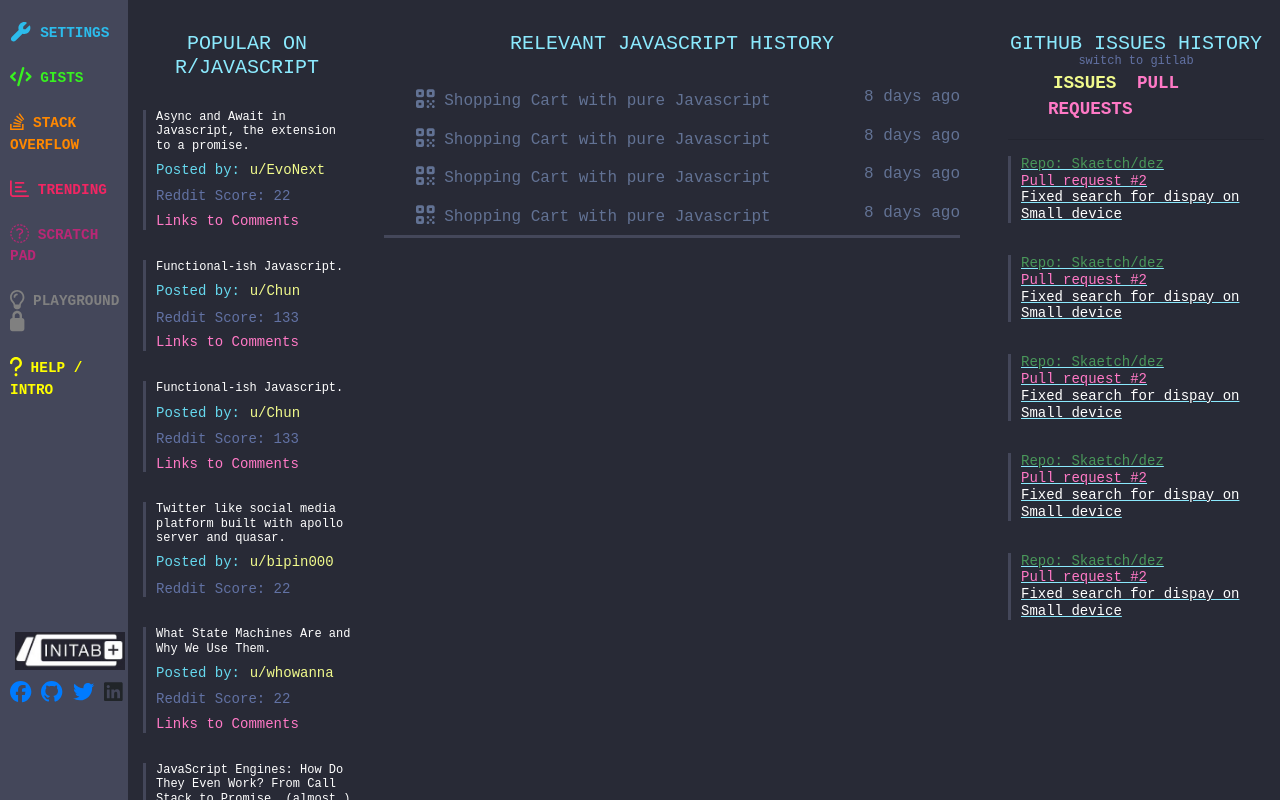
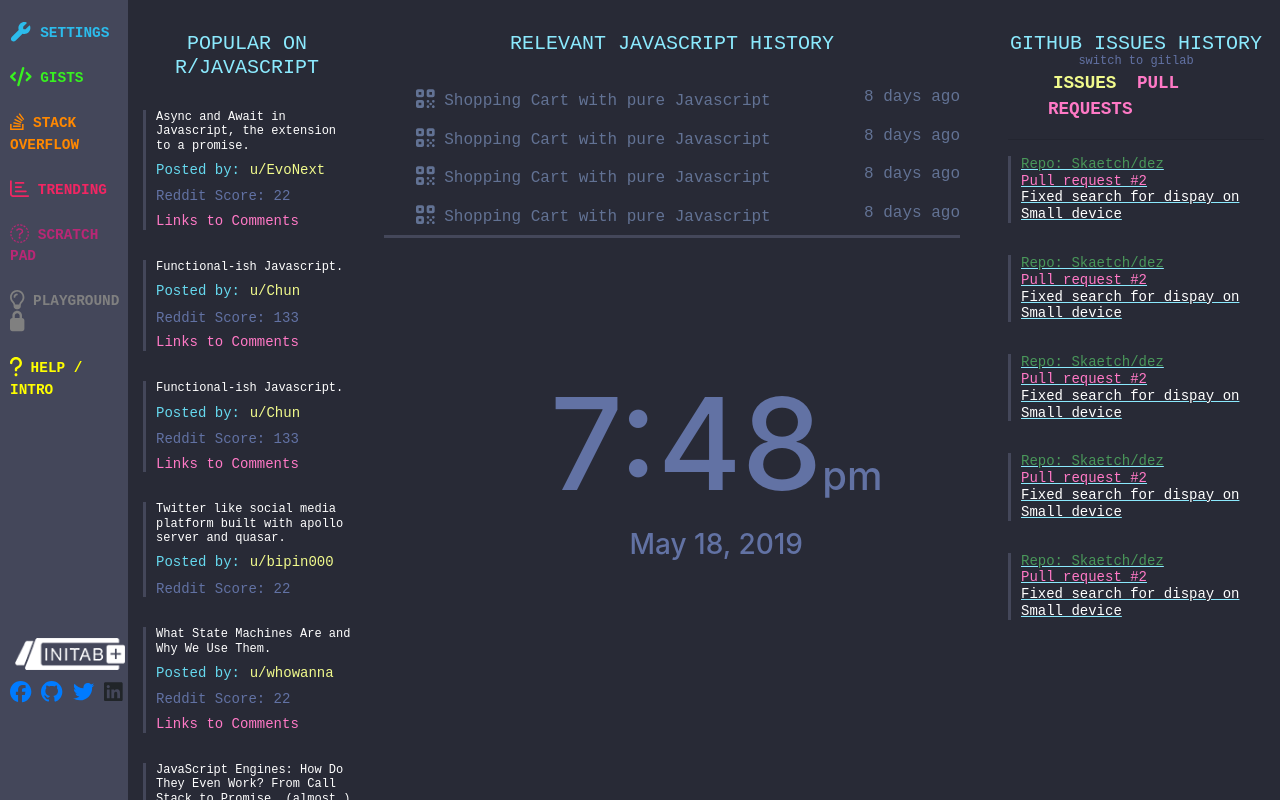
Before and after one commit to godwin-kachi/Chingu-voyage-9, a plain HTML site: page index.html in a window 1280 px wide. Drawn offline with nearby package versions, Linux system fonts and the light colour scheme.

Commit message:
Completed the JS clock, and Updated the logo png

```diff
--- a/index.html
+++ b/index.html
@@ -37,7 +37,7 @@
                     </ul>
                 </nav>
             <div class="bottom-content">
-                <img src="images/initab_logo.jpg" alt="" class="my-logo">
+                <img src="images/initab_logo_white.png" alt="" class="my-logo">
             </div>
                 <div class="social-media">
                         <ul class="media">
@@ -110,13 +110,17 @@
         <h6 class="history-list"><i class="fas fa-qrcode fa-lg"></i> Shopping Cart with pure Javascript </h6>
         <h6 class="right-flank">8 days ago</h6>
         <br>
-
+        <div class="timer">
+            <h1><span class= "time" id="time"><span id="hour"></span>:<span id="minute"></span></span><span class="pm" id="session">pm</span></h1>
+            <h3 class="date" id="date"><span id="month">June </span> <span id="day">15</span>, <span id="year">2019</span></h3>
+        </div>
 
     </div>
 
 
+
     <div class="github-history">
-            <h5>GITHUB ISSUES HISTORY</h5>
+            <h5 id="githeader">GITHUB ISSUES HISTORY</h5>
             <small><a href="www.gitlab.com">switch to gitlab</a></small>
 
             <div class="split-header">
--- a/js/main.js
+++ b/js/main.js
@@ -2,6 +2,7 @@
 
 function show(){
     document.getElementById('request-dropdown').style.display = 'block';
+    document.getElementById('githeader').textContent = 'GIT PR HISTORY';
     document.getElementById('issue-dropdown').style.display = 'none';
 }
 
@@ -11,6 +12,7 @@
 function hide(){
     document.getElementById('issue-dropdown').style.display = 'block';
     document.getElementById('request-dropdown').style.display ='none';
+    document.getElementById('githeader').textContent = 'GIT ISSUES HISTORY';
 }
 
 
@@ -20,3 +22,26 @@
 //     document.getElementById('scrollable').style.overflow = 'scroll';
 //     document.getElementById('scrollable').style.overflow='auto';
 // }
+var months = ['January', 'February','March','April','May','June','July','August','September','October','November','December'];
+var now = new Date();
+var thisMonth = months[now.getMonth()];
+document.getElementById('month').innerHTML = thisMonth;
+
+var today = now.getDate();
+document.getElementById('day').innerHTML = today;
+
+var year = now.getFullYear();
+document.getElementById('year').innerHTML = year;
+
+var hourCalc = now.getHours();
+var hour = now.getHours()%12;
+document.getElementById('hour').innerHTML = hour;
+
+var minute = now.getMinutes();
+document.getElementById('minute').innerHTML = minute;
+
+if (hourCalc >= 12) {
+    document.getElementById('session').innerHTML = "pm";
+}else{
+    document.getElementById('session').innerHTML = 'am';
+}
--- a/style/style.css
+++ b/style/style.css
@@ -233,6 +233,7 @@
     font-family: monospace;
     font-size: 14px;
     padding-left: 10px;
+    border-left: 3px solid #44475a;
 }
 .issue-dropdown h6 a{
     text-decoration: none;
@@ -241,7 +242,20 @@
     border-left: 3px solid rgb(104, 238, 104);
 
 }
+.timer{
+    position: absolute;
+    bottom: 350px;
+    left: 550px;
+    color: #6272a4;
 
+}
+.timer .date{
+    text-align: center;
+}
+.timer .time{
+    font-size: 8rem;
+
+}
 .request-dropdown h6{
     font-family: monospace;
     font-size: 14px;
```
Also changed, not shown: images/initab_logo.jpg (deleted), images/initab_logo_white.png (added).
